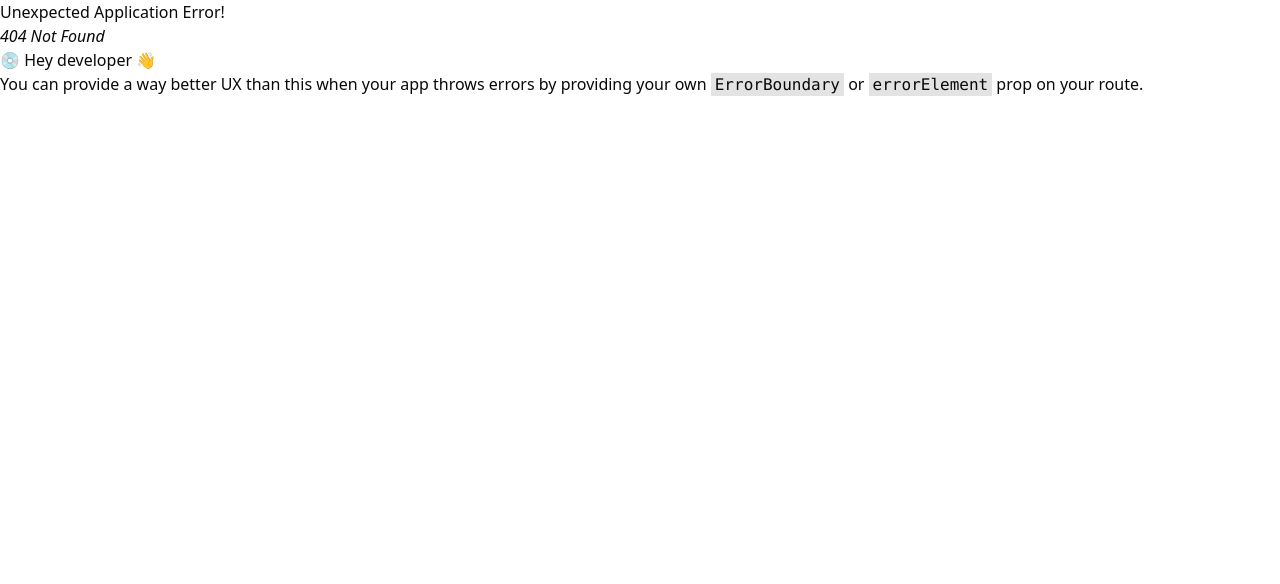
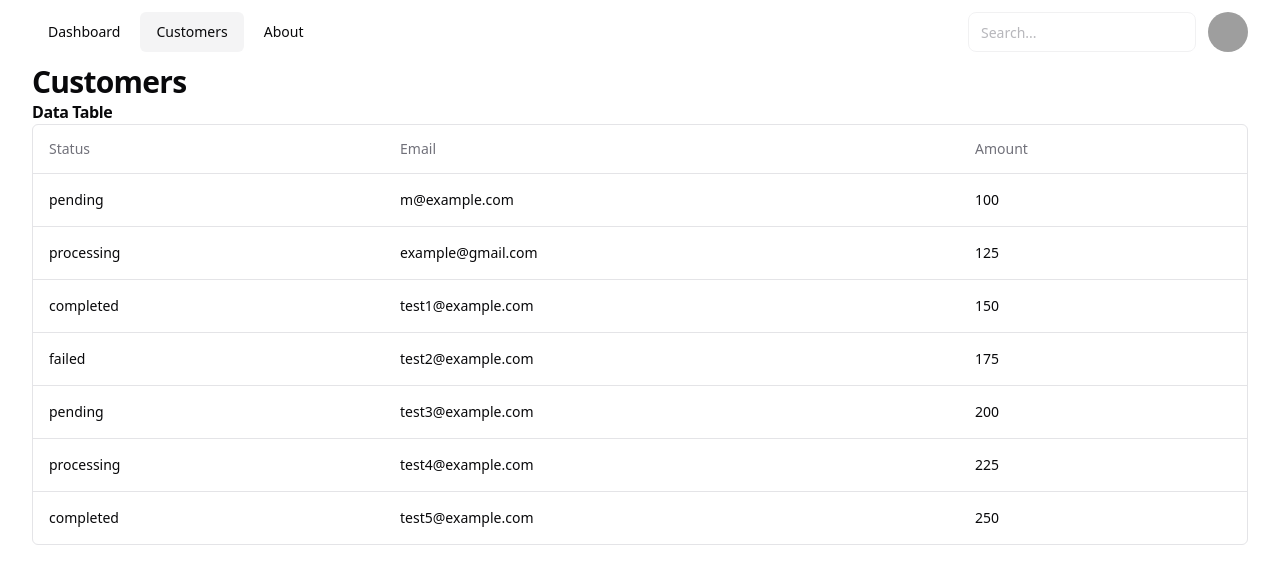
Before and after one commit to shleecloud/tailwind-dashboard, a React (Vite) app: page /customers in a window 1280 px wide. Before the commit this address had no page. Shown: the top 584 px of the page. Built offline with nearby package versions, Linux system fonts and the light colour scheme; grey boxes are pictures that could not be loaded.

Commit message:
feature: create basic table

```diff
--- /dev/null
+++ b/src/api/fetchDataTable.js
@@ -0,0 +1,46 @@
+export const fetchDataTable = () => {
+  return [
+    {
+      id: "728ed52f",
+      amount: 100,
+      status: "pending",
+      email: "m@example.com",
+    },
+    {
+      id: "489e1d42",
+      amount: 125,
+      status: "processing",
+      email: "example@gmail.com",
+    },
+    {
+      id: "a3b8d425",
+      amount: 150,
+      status: "completed",
+      email: "test1@example.com",
+    },
+    {
+      id: "f4c2f5d4",
+      amount: 175,
+      status: "failed",
+      email: "test2@example.com",
+    },
+    {
+      id: "15b9c5a2",
+      amount: 200,
+      status: "pending",
+      email: "test3@example.com",
+    },
+    {
+      id: "af3c1f3d",
+      amount: 225,
+      status: "processing",
+      email: "test4@example.com",
+    },
+    {
+      id: "3d19b33f",
+      amount: 250,
+      status: "completed",
+      email: "test5@example.com",
+    },
+  ];
+};
--- a/src/components/NavBar.jsx
+++ b/src/components/NavBar.jsx
@@ -37,10 +37,10 @@ export default function NavBar() {
           <NavigationMenuItem>
             <NavigationMenuLink
               className={navigationMenuTriggerStyle()}
-              active={location === "/data-table"}
-              onClick={() => navigate("/data-table")}
+              active={location === "/customers"}
+              onClick={() => navigate("/customers")}
             >
-              Data Table
+              Customers
             </NavigationMenuLink>
           </NavigationMenuItem>
           <NavigationMenuItem>
--- /dev/null
+++ b/src/components/data-table/columns.jsx
@@ -0,0 +1,3 @@
+export function columns() {
+  return <></>;
+}
--- /dev/null
+++ b/src/components/data-table/data-table.jsx
@@ -0,0 +1,100 @@
+import {
+  flexRender,
+  getCoreRowModel,
+  useReactTable,
+} from "@tanstack/react-table";
+
+import {
+  Table,
+  TableBody,
+  TableCell,
+  TableHead,
+  TableHeader,
+  TableRow,
+} from "@/components/ui/table";
+
+import { fetchDataTable } from "@/api/fetchDataTable";
+
+export function DataTable() {
+  const columns = [
+    {
+      accessorKey: "status",
+      header: "Status",
+    },
+    {
+      accessorKey: "email",
+      header: "Email",
+    },
+    {
+      accessorKey: "amount",
+      header: "Amount",
+    },
+  ];
+
+  const data = fetchDataTable();
+
+  const table = useReactTable({
+    columns,
+    data,
+    getCoreRowModel: getCoreRowModel(),
+  });
+
+  return (
+    <section className="pb-4">
+      {/* Title */}
+      <h1 className="my-4text-3xl font-bold tracking-tight">Data Table</h1>
+
+      {/* Table */}
+      <div className="rounded-md border">
+        <Table>
+          <TableHeader>
+            {table.getHeaderGroups().map((headerGroup) => (
+              <TableRow key={headerGroup.id}>
+                {headerGroup.headers.map((header) => {
+                  return (
+                    <TableHead key={header.id}>
+                      {header.isPlaceholder
+                        ? null
+                        : flexRender(
+                            header.column.columnDef.header,
+                            header.getContext(),
+                          )}
+                    </TableHead>
+                  );
+                })}
+              </TableRow>
+            ))}
+          </TableHeader>
+          <TableBody>
+            {table.getRowModel().rows?.length ? (
+              table.getRowModel().rows.map((row) => (
+                <TableRow
+                  key={row.id}
+                  data-state={row.getIsSelected() && "selected"}
+                >
+                  {row.getVisibleCells().map((cell) => (
+                    <TableCell key={cell.id}>
+                      {flexRender(
+                        cell.column.columnDef.cell,
+                        cell.getContext(),
+                      )}
+                    </TableCell>
+                  ))}
+                </TableRow>
+              ))
+            ) : (
+              <TableRow>
+                <TableCell
+                  colSpan={columns.length}
+                  className="h-24 text-center"
+                >
+                  No results.
+                </TableCell>
+              </TableRow>
+            )}
+          </TableBody>
+        </Table>
+      </div>
+    </section>
+  );
+}
--- a/src/main.jsx
+++ b/src/main.jsx
@@ -12,9 +12,9 @@ import Login from "./pages/Login";
 import { Toaster } from "./components/ui/toaster";
 import Register from "./pages/Register";
 import Dashboard from "./pages/Dashboard";
-import DataTable from "./pages/DataTable";
 import About from "./pages/About";
 import NavBar from "./components/NavBar";
+import Customers from "./pages/Customers";
 
 const router = createBrowserRouter(
   createRoutesFromElements(
@@ -38,7 +38,7 @@ const router = createBrowserRouter(
         }
       >
         <Route element={<Dashboard />} path="/dashboard" />
-        <Route element={<DataTable />} path="/data-table" />
+        <Route element={<Customers />} path="/customers" />
         <Route element={<About />} path="/about" />
       </Route>
     </Route>,
--- /dev/null
+++ b/src/pages/Customers.jsx
@@ -0,0 +1,13 @@
+import { DataTable } from "@/components/data-table/data-table";
+
+export default function Customers() {
+  return (
+    <section className="pb-4">
+      {/* Title */}
+      <h1 className="text-3xl font-bold tracking-tight">Customers</h1>
+
+      {/* Table */}
+      <DataTable />
+    </section>
+  );
+}
--- a/src/pages/DataTable.jsx
+++ /dev/null
@@ -1,8 +0,0 @@
-export default function DataTable() {
-  return (
-    <section className="pb-4">
-      {/* Title */}
-      <h1 className="my-4 text-3xl font-bold tracking-tight">Data Table</h1>
-    </section>
-  );
-}
```
